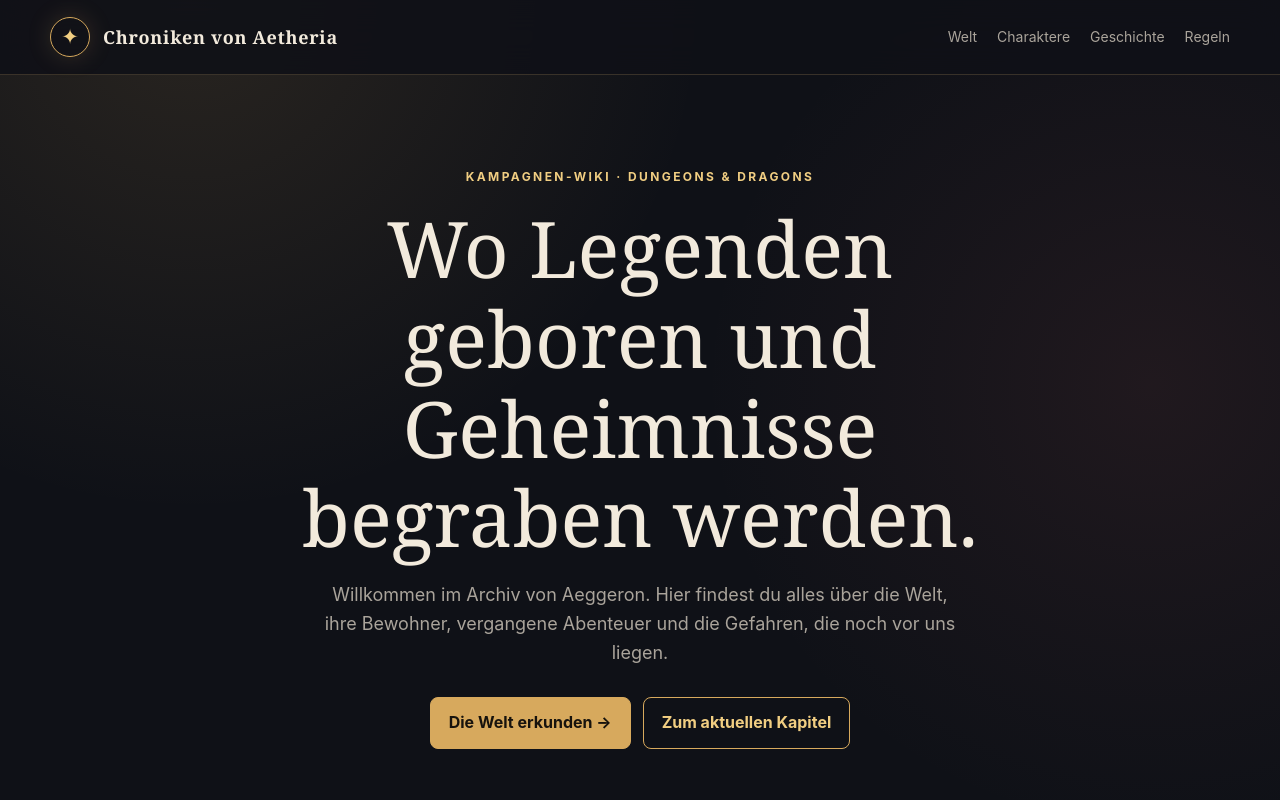
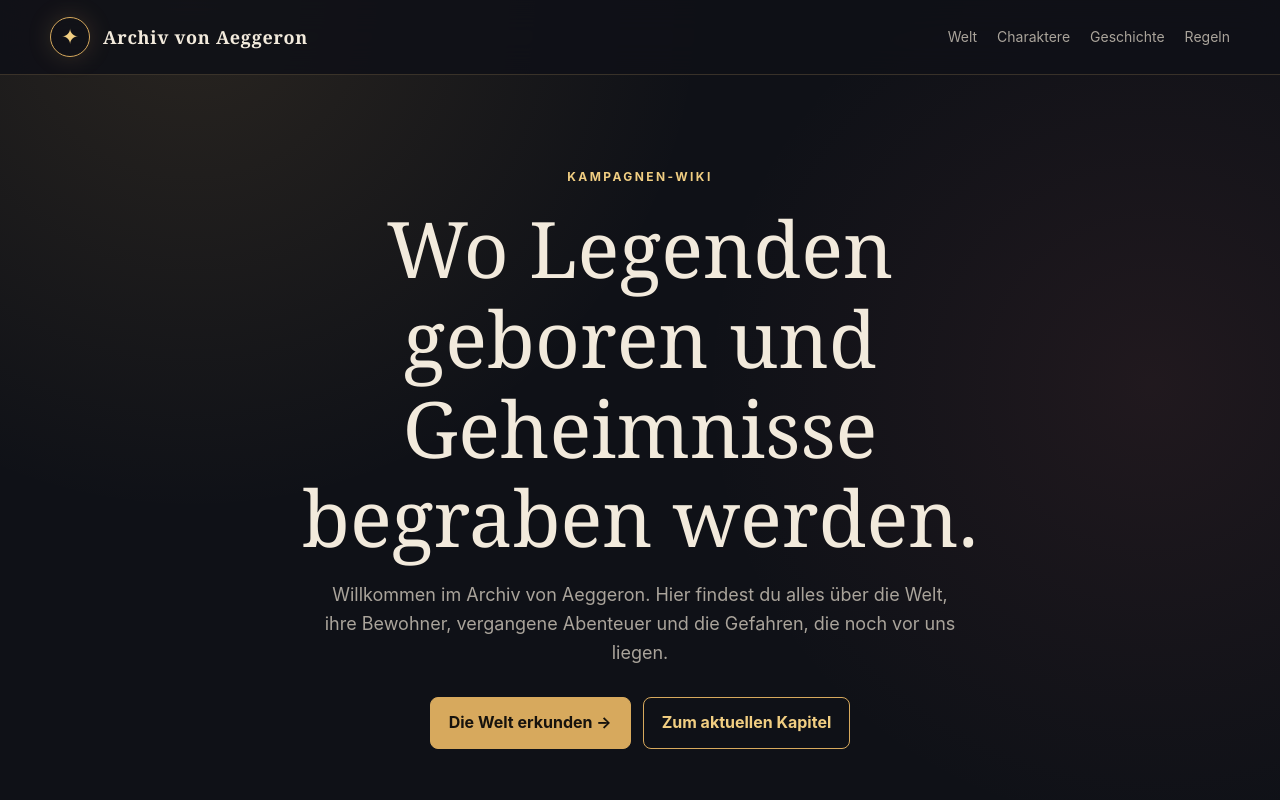
Before and after one commit to vlMayer/DnD-Wiki-Aeggeron, a plain HTML site: page index.html in a window 1280 px wide. Shown: the top 800 px of the page. Drawn offline with Linux system fonts and the light colour scheme.

Commit message:
Update index.html

```diff
--- a/index.html
+++ b/index.html
@@ -3,7 +3,7 @@
 <head>
   <meta charset="utf-8">
   <meta name="viewport" content="width=device-width, initial-scale=1">
-  <title>Chroniken von Aetheria | Kampagnen-Wiki</title>
+  <title>Archiv von Aeggeron | Kampagnen-Wiki</title>
   <style>
     :root {
       --bg: #0f1117;
@@ -120,7 +120,7 @@
     <div class="wrap nav">
       <a class="brand" href="#top" aria-label="Zur Startseite">
         <span class="sigil">✦</span>
-        <strong>Chroniken von Aetheria</strong>
+        <strong>Archiv von Aeggeron</strong>
       </a>
       <nav aria-label="Hauptnavigation">
         <a href="#welt">Welt</a>
@@ -134,7 +134,7 @@
   <main id="top">
     <div class="wrap">
       <section class="hero">
-        <div class="eyebrow">Kampagnen-Wiki · Dungeons &amp; Dragons</div>
+        <div class="eyebrow">Kampagnen-Wiki</div>
         <h1>Wo Legenden geboren und Geheimnisse begraben werden.</h1>
         <p>Willkommen im Archiv von Aeggeron. Hier findest du alles über die Welt, ihre Bewohner, vergangene Abenteuer und die Gefahren, die noch vor uns liegen.</p>
         <div class="actions">
```
